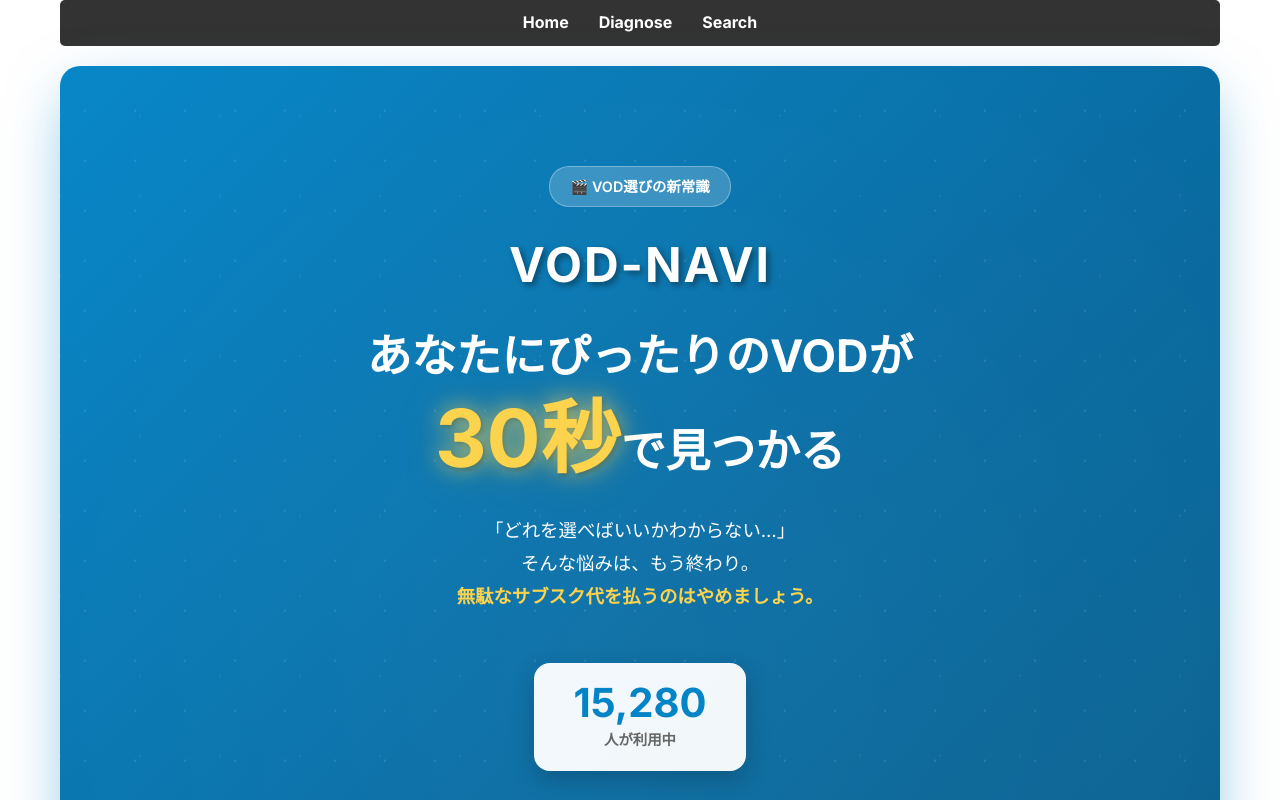
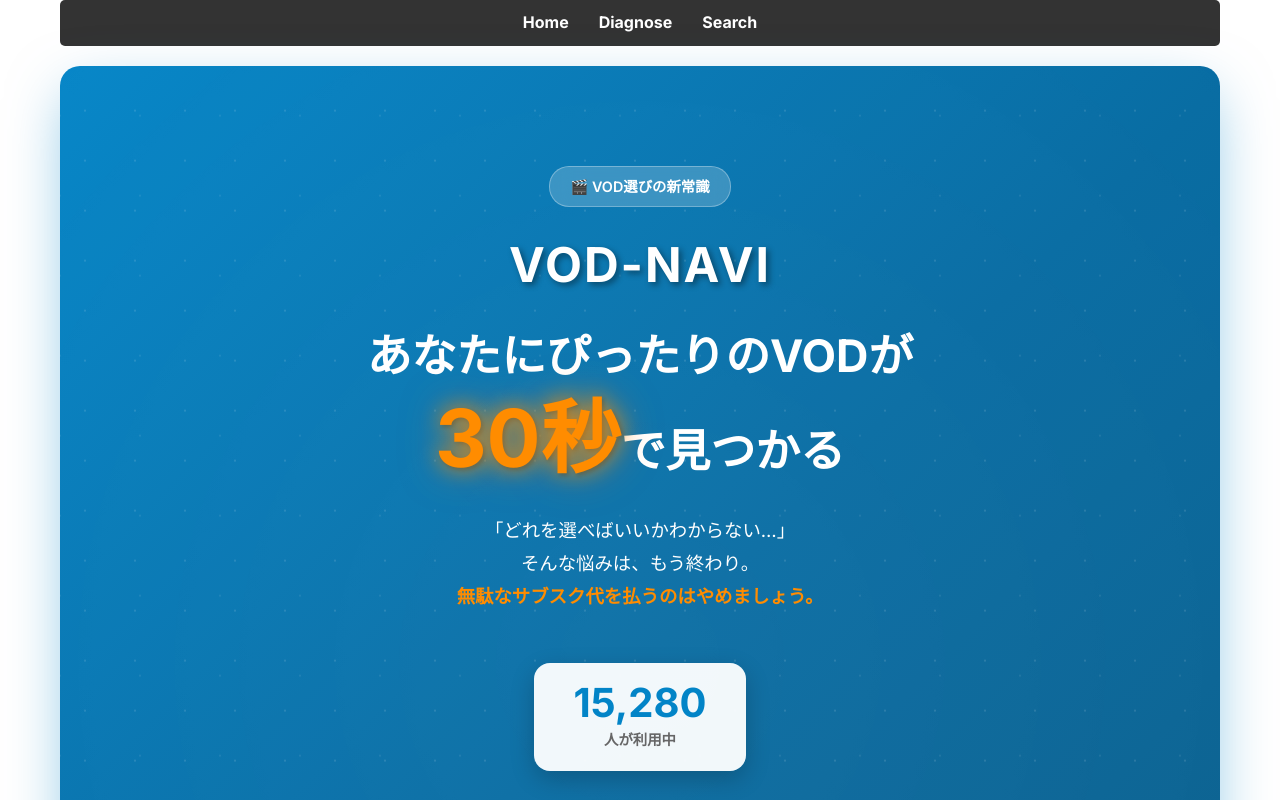
Before and after one commit to foolproof-dev/vod-navi, a React (Vite) app: page / in a window 1280 px wide. Shown: the top 800 px of the page. Built offline with nearby package versions, Linux system fonts and the light colour scheme.

Commit message:
feat: complete design with blue theme and bright orange highlight

```diff
--- a/src/components/HeroSection.css
+++ b/src/components/HeroSection.css
@@ -122,12 +122,12 @@
 
 /* ハイライトテキスト */
 .highlight-text {
-  color: #FCD34D;
+  color: #FF8C00;
   font-size: 5rem;
   font-weight: 900;
   text-shadow:
-    0 0 20px rgba(252, 211, 77, 0.6),
-    0 0 40px rgba(252, 211, 77, 0.4),
+    0 0 20px rgba(255, 140, 0, 0.8),
+    0 0 40px rgba(255, 140, 0, 0.6),
     2px 2px 4px rgba(0, 0, 0, 0.3);
   display: inline-block;
   animation: pulse-highlight 2s ease-in-out infinite;
@@ -139,16 +139,16 @@
   100% {
     transform: scale(1);
     text-shadow:
-      0 0 20px rgba(252, 211, 77, 0.6),
-      0 0 40px rgba(252, 211, 77, 0.4),
+      0 0 20px rgba(255, 140, 0, 0.8),
+      0 0 40px rgba(255, 140, 0, 0.6),
       2px 2px 4px rgba(0, 0, 0, 0.3);
   }
 
   50% {
     transform: scale(1.05);
     text-shadow:
-      0 0 30px rgba(252, 211, 77, 0.8),
-      0 0 60px rgba(252, 211, 77, 0.5),
+      0 0 30px rgba(255, 140, 0, 1),
+      0 0 60px rgba(255, 140, 0, 0.7),
       2px 2px 4px rgba(0, 0, 0, 0.3);
   }
 }
@@ -166,7 +166,7 @@
 
 .hero-sub strong {
   font-weight: 700;
-  color: #FCD34D;
+  color: #FF8C00;
 }
 
 /* 利用者数カウンター */
```
